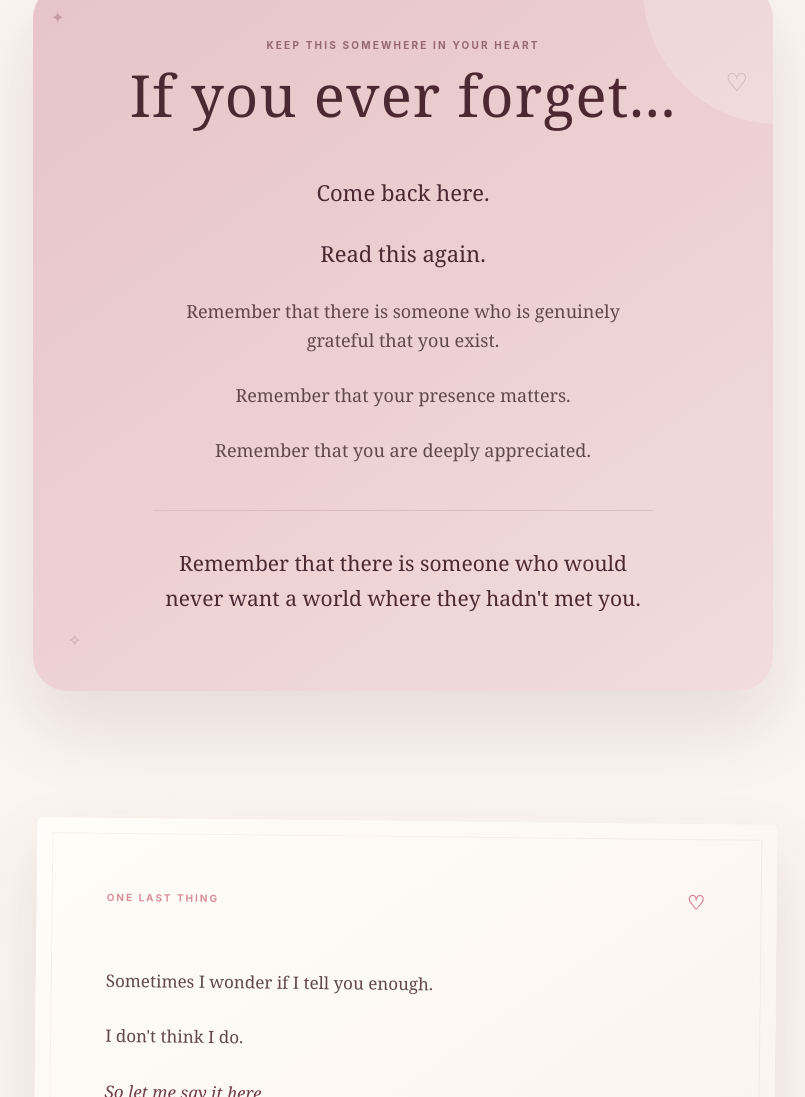
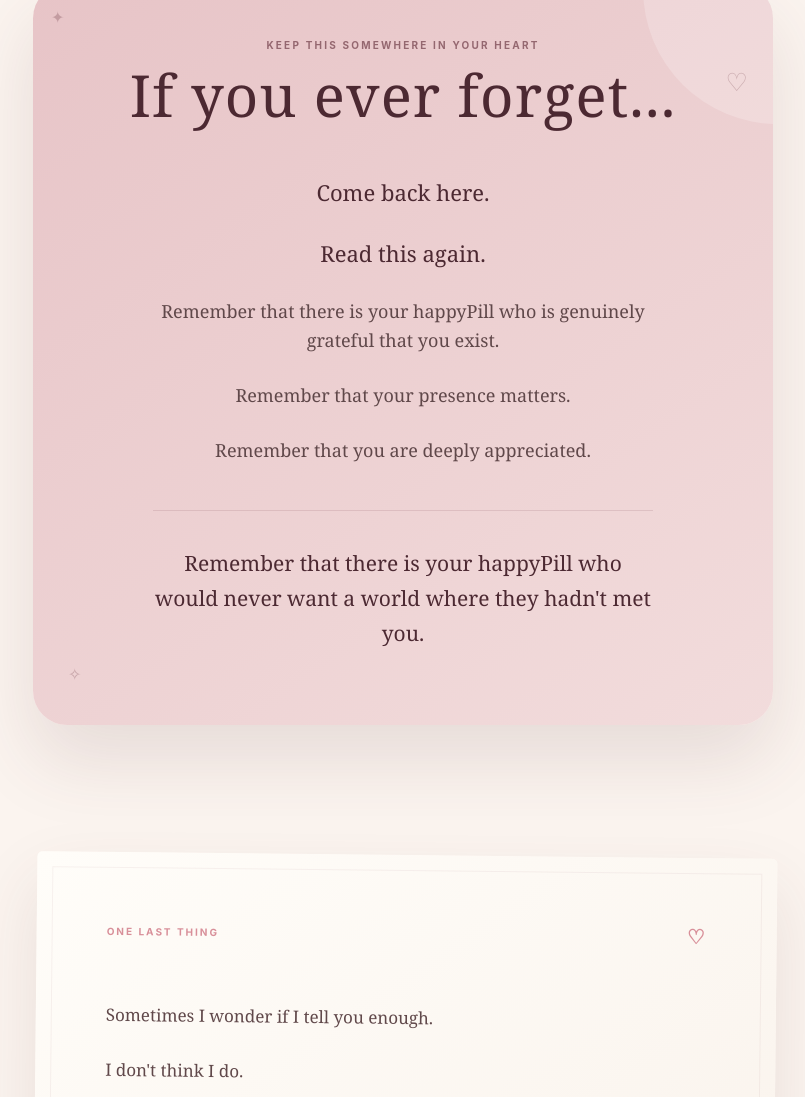
Before and after one commit to pranavelric/boo, a website: page pages/compliments.html in a window 1280 px wide. Shown: the part 7279-8376 px from the top of the page, without its empty margins (237-1042 px from the left). Drawn offline with Linux system fonts and the light colour scheme.

Commit message:
someone to happypill

```diff
--- a/pages/compliments.html
+++ b/pages/compliments.html
@@ -570,7 +570,7 @@
                 </p>
 
                 <p>
-                    Remember that there is someone who is
+                    Remember that there is your happyPill who is
                     genuinely grateful that you exist.
                 </p>
 
@@ -583,7 +583,7 @@
                 </p>
 
                 <p class="reminder-final">
-                    Remember that there is someone who would
+                    Remember that there is your happyPill who would
                     never want a world where they hadn't met you.
                 </p>
 
```
